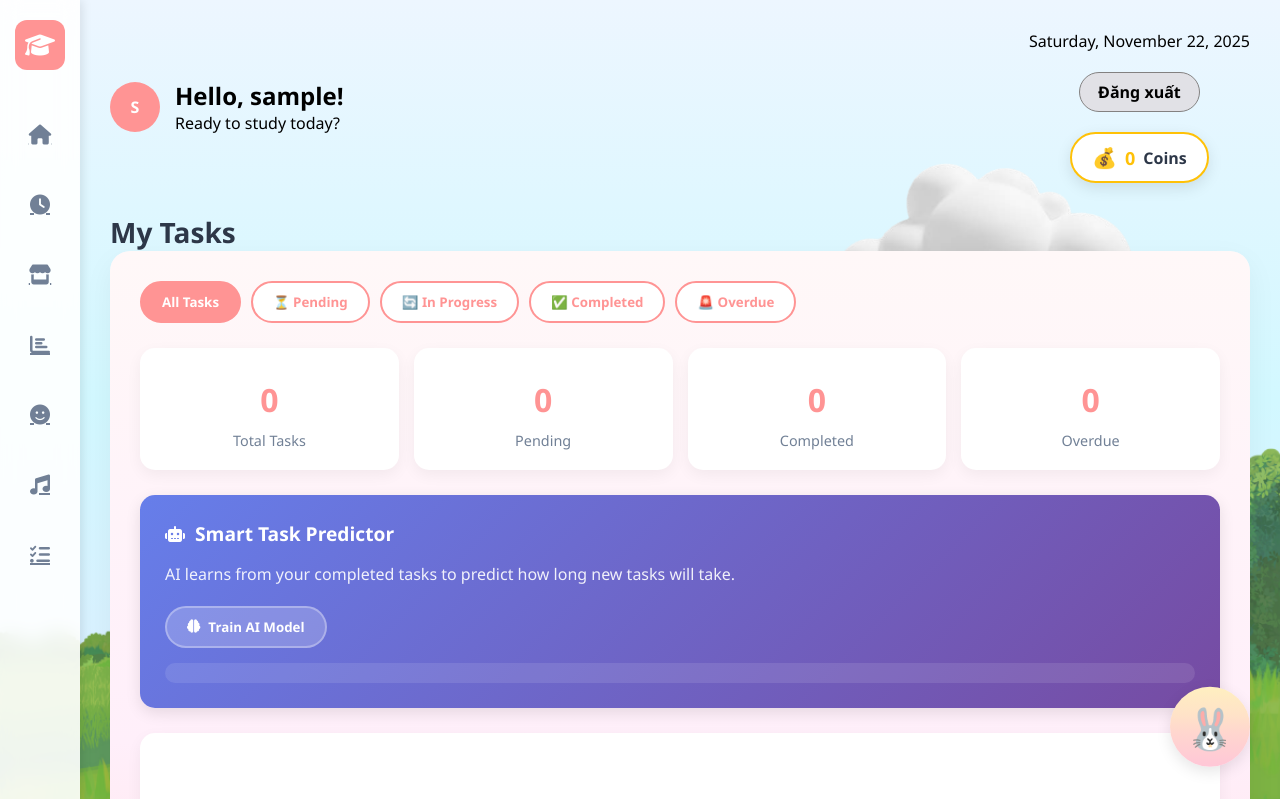
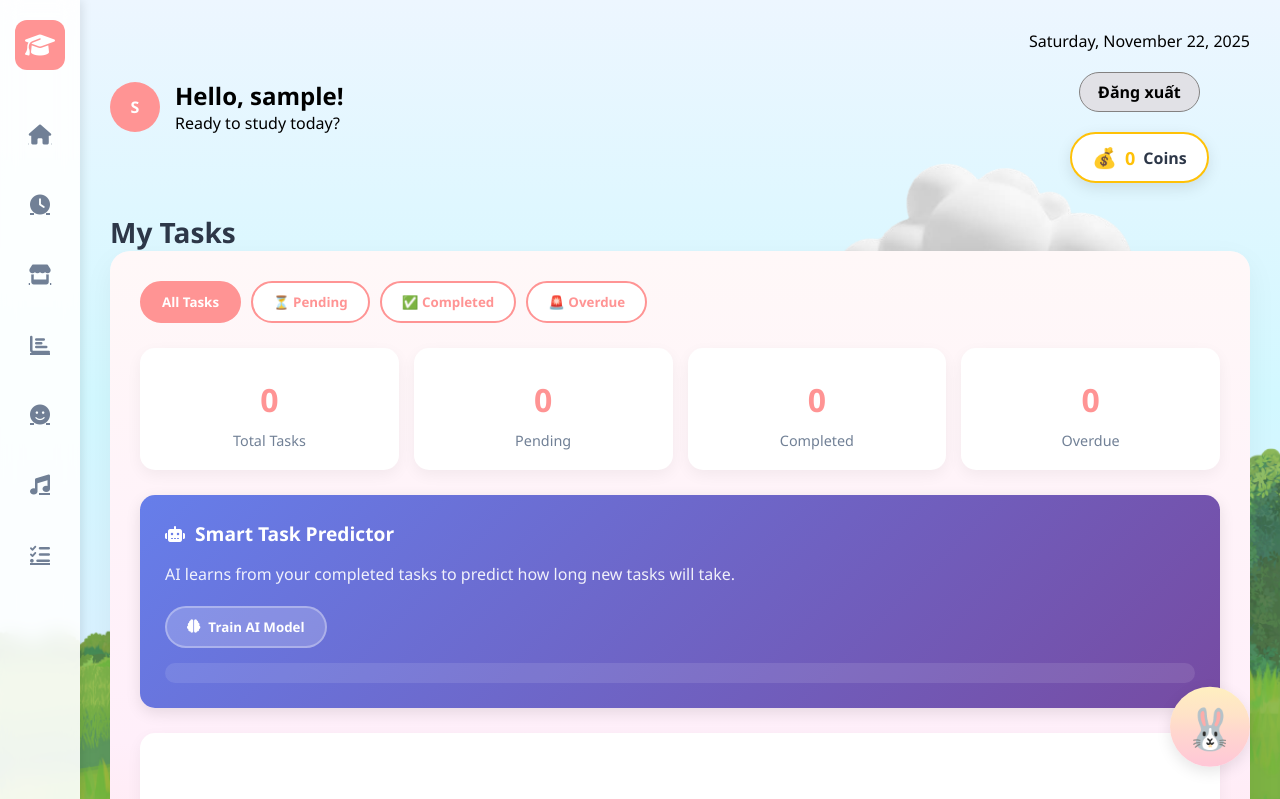
Before and after one commit to phngan23/Group-4-Python-Project, a Django app: page /todo/list/ in a window 1280 px wide. Shown: the top 799 px of the page. Run offline with Django 5.2, Linux system fonts and the light colour scheme; the visitor is signed in with stand-in values (Sample User, id 1); data comes from the database, SQL or seed files in the repository; data that the repository does not hold is empty; parts of the project's set-up code (start-up, migrations or seed data) failed here and were passed over.

Commit message:
Remove 'In Progress' filter button
Removed 'In Progress' filter button from task filters.

```diff
--- a/todo/templates/todo/todo_list.html
+++ b/todo/templates/todo/todo_list.html
@@ -12,7 +12,6 @@
         <div class="task-filters">
             <button class="filter-btn active" data-filter="all">All Tasks</button>
             <button class="filter-btn" data-filter="pending">⏳ Pending</button>
-            <button class="filter-btn" data-filter="in_progress">🔄 In Progress</button>
             <button class="filter-btn" data-filter="completed">✅ Completed</button>
             <button class="filter-btn" data-filter="overdue">🚨 Overdue</button>
         </div>
```
